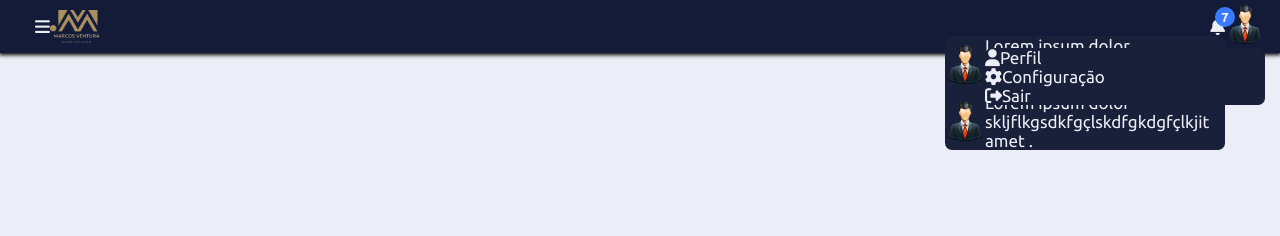
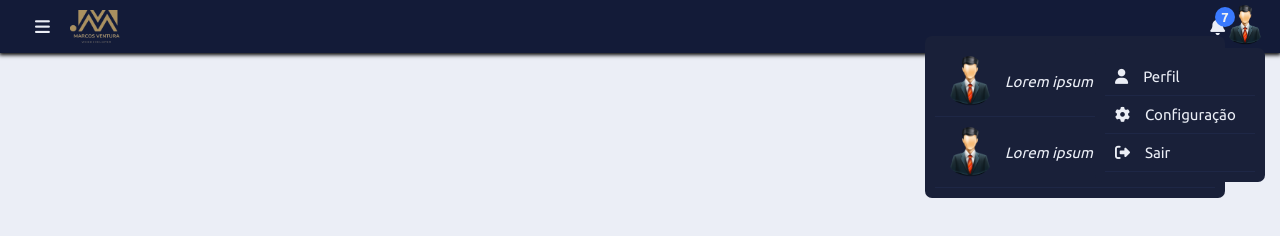
Before and after one commit to marcosventuraDev/LayoutAdm, a plain HTML site: page index.html in a window 1280 px wide. Drawn offline with Linux system fonts and the light colour scheme.

Commit message:
incluido favicon e estilizando o layout do dropdown no header

```diff
--- a/css/custom_adm.css
+++ b/css/custom_adm.css
@@ -58,6 +58,7 @@ body{
 
 .logo{
     width: 50px;
+    margin-left: 20px;
 }
 
 .notification,
@@ -87,7 +88,6 @@ body{
     width: 40px;
     height: 40px;
     border-radius: 50%;
-
     object-fit: cover;
 }
 
@@ -101,20 +101,65 @@ body{
     width: 280px;
     border-radius: 7px;
     display: block;
+    padding: 10px;
+}
+
+.dropdown-content{
+    max-height: 400px;
+
 
 
 }
 
-.dropdown-content{
-    max-height: 400px;
-    overflow-y: auto;
-
-}
 .dropdown-menu li,
 .dropdown-menu .item{
     display: flex;
     align-items: center;
+    padding: 10px 15px 10px 10px;
+    border-bottom: 1px solid var(--second-bg-color);
+    cursor: pointer;
+    font-size: 15px;
+}
 
+.dropdown-menu li img{
+    width: 50px;
+    height: 50px;
+    border-radius: 50%;
+    object-fit: cover;
+    flex-shrink: 0;
+}
+
+.dropdown-menu li .text{
+    font-style: italic;
+    margin-left: 10px;
+    text-overflow: ellipsis;
+    overflow: hidden;
+    white-space: nowrap; */
+
+}
+
+.dropdown-menu li:hover,
+.dropdown-menu .item:hover{
+    background-color: var(--second-bg-color);
+}
+
+
+.dropdown-menu li:hover .text
+{
+    overflow:visible;
+    white-space: normal;
+    padding-right: 10px;
+}
+
+.dropdown-menu .item span{
+    margin-right: 15px;
+}
+
+.dropdown-menu.setting{
+    width: 150px;
+}
+.dropdown-menu.active{
+    display: block;
 }
 /* Fim dropdown navbar*/
 
--- a/index.html
+++ b/index.html
@@ -3,7 +3,7 @@
 <head>
     <meta charset="UTF-8">
     <meta name="viewport" content="width=device-width, initial-scale=1.0">
-    <link rel="shortcut icon" href="./img/icon/favicon.ico" type="image/x-icon">
+    <link rel="shortcut icon" href="./img/icon/logo.ico" type="image/x-icon">
     <script src="https://kit.fontawesome.com/99acd50083.js" crossorigin="anonymous"></script>
     <link rel="stylesheet" href="css/custom_adm.css">
     <title>Document</title>
@@ -30,23 +30,22 @@
                     <li>
                         <img src="./img/users/users.png" alt="usuario" srcset="" width="40">
                         <div class="text">
-                            Lorem ipsum dolor skljflkgsdkfgçlskdfgkdgfçlkjit amet .
+                           Lorem ipsum dolor skljflkgsdkfgçlskdfgkdgfçlkjit amet .
                         </div>
                     </li>
-                </div>
-                <div class="dropdown-content">
                     <li>
                         <img src="./img/users/users.png" alt="usuario" srcset="" width="40">
                         <div class="text">
-                            Lorem ipsum dolor skljflkgsdkfgçlskdfgkdgfçlkjit amet .
+                            Lorem ipsum dolor jkasdlkfçasklçfks skljflkgsdkfgçlskdfgkdgfçlkjit amet .
                         </div>
                     </li>
                 </div>
             </div>
         </div>
+
         <div class="avatar">
             <img src="./img/users/users.png" alt="Usuário" srcset="" width="40">
-            <div class="dropdown-menu setting">
+           <div class="dropdown-menu setting">
                 <div class="item">
                     <span class="fa-solid fa-user"></span>Perfil
                 </div>
```
Also changed, not shown: img/icon/favicon.ico (deleted), img/icon/logo.ico (added).
